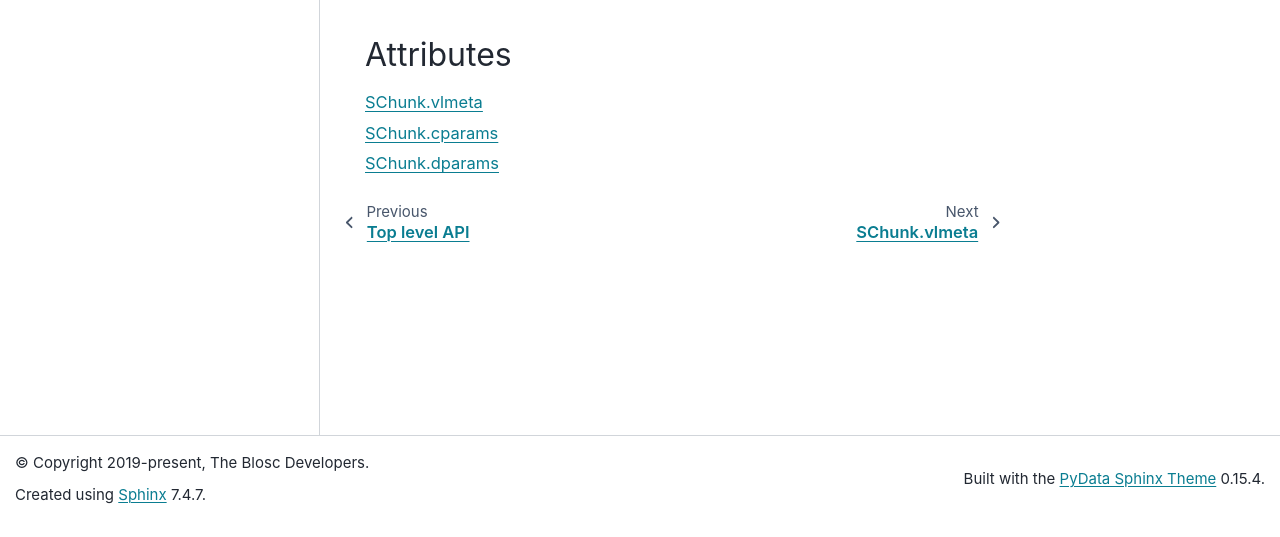
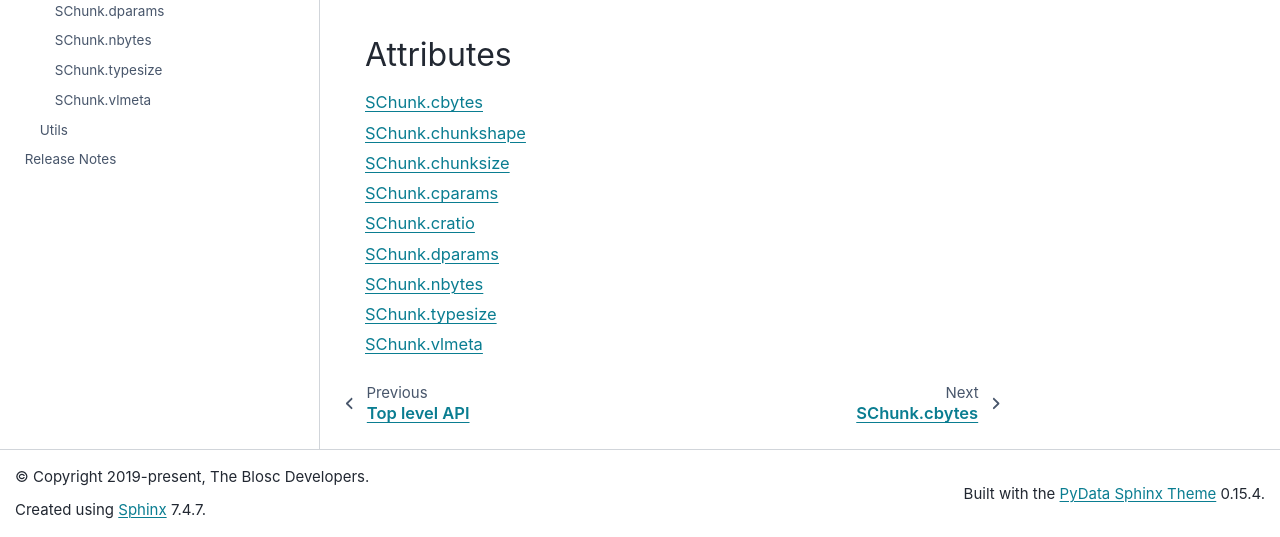
Before and after one commit to angshine/python-blosc2, a Sphinx documentation site: the page built from doc/reference/schunk_api.rst, in a window 1280 px wide, cut to the strip 377-914 px from the top of the page. Built offline with Sphinx 7.4.7 and the PyData theme 0.15.4, drawn with Linux system fonts in a browser that asks for light colours; the version number could not be read and is left out; some of the changed text lies outside the part shown.

Commit message:
Doc new properties

```diff
--- /dev/null
+++ b/doc/reference/autofiles/schunk/attributes/blosc2.SChunk.SChunk.cbytes.rst
@@ -0,0 +1,6 @@
+SChunk.cbytes
+=============
+
+.. currentmodule:: blosc2.SChunk
+
+.. autoattribute:: SChunk.cbytes
--- /dev/null
+++ b/doc/reference/autofiles/schunk/attributes/blosc2.SChunk.SChunk.chunkshape.rst
@@ -0,0 +1,6 @@
+SChunk.chunkshape
+=================
+
+.. currentmodule:: blosc2.SChunk
+
+.. autoattribute:: SChunk.chunkshape
--- /dev/null
+++ b/doc/reference/autofiles/schunk/attributes/blosc2.SChunk.SChunk.chunksize.rst
@@ -0,0 +1,6 @@
+SChunk.chunksize
+================
+
+.. currentmodule:: blosc2.SChunk
+
+.. autoattribute:: SChunk.chunksize
--- /dev/null
+++ b/doc/reference/autofiles/schunk/attributes/blosc2.SChunk.SChunk.cratio.rst
@@ -0,0 +1,6 @@
+SChunk.cratio
+=============
+
+.. currentmodule:: blosc2.SChunk
+
+.. autoattribute:: SChunk.cratio
--- /dev/null
+++ b/doc/reference/autofiles/schunk/attributes/blosc2.SChunk.SChunk.nbytes.rst
@@ -0,0 +1,6 @@
+SChunk.nbytes
+=============
+
+.. currentmodule:: blosc2.SChunk
+
+.. autoattribute:: SChunk.nbytes
--- /dev/null
+++ b/doc/reference/autofiles/schunk/attributes/blosc2.SChunk.SChunk.typesize.rst
@@ -0,0 +1,6 @@
+SChunk.typesize
+===============
+
+.. currentmodule:: blosc2.SChunk
+
+.. autoattribute:: SChunk.typesize
--- a/doc/reference/schunk_api.rst
+++ b/doc/reference/schunk_api.rst
@@ -38,6 +38,12 @@ Attributes
 .. toctree::
    :titlesonly:
 
+   autofiles/schunk/attributes/blosc2.SChunk.SChunk.cbytes
+   autofiles/schunk/attributes/blosc2.SChunk.SChunk.chunkshape
+   autofiles/schunk/attributes/blosc2.SChunk.SChunk.chunksize
+   autofiles/schunk/attributes/blosc2.SChunk.SChunk.cparams
+   autofiles/schunk/attributes/blosc2.SChunk.SChunk.cratio
+   autofiles/schunk/attributes/blosc2.SChunk.SChunk.dparams
+   autofiles/schunk/attributes/blosc2.SChunk.SChunk.nbytes
+   autofiles/schunk/attributes/blosc2.SChunk.SChunk.typesize
    autofiles/schunk/attributes/vlmeta
-   autofiles/schunk/attributes/blosc2.SChunk.SChunk.cparams
-   autofiles/schunk/attributes/blosc2.SChunk.SChunk.dparams
```
Also changed, not shown: 1 other file.
